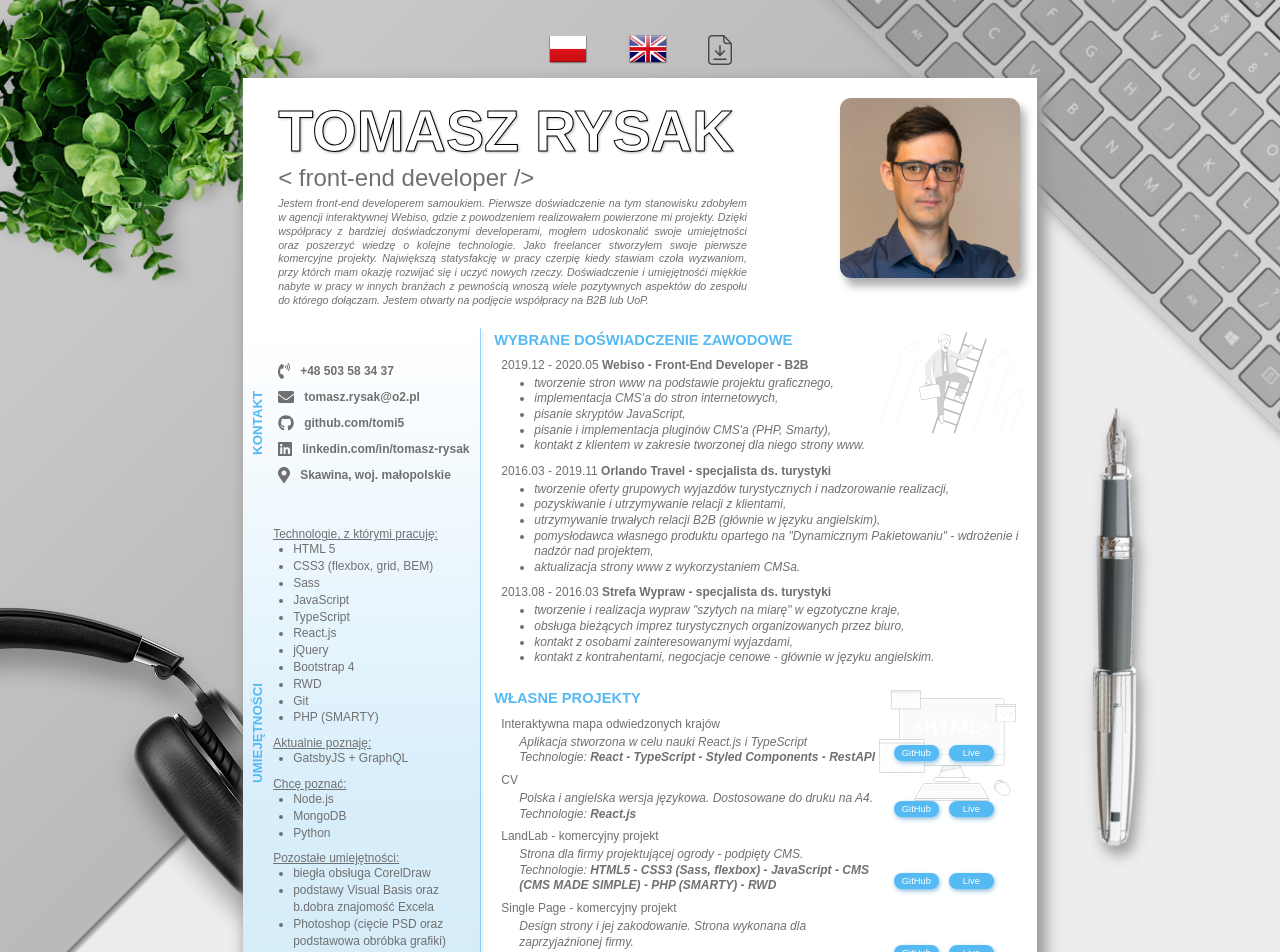
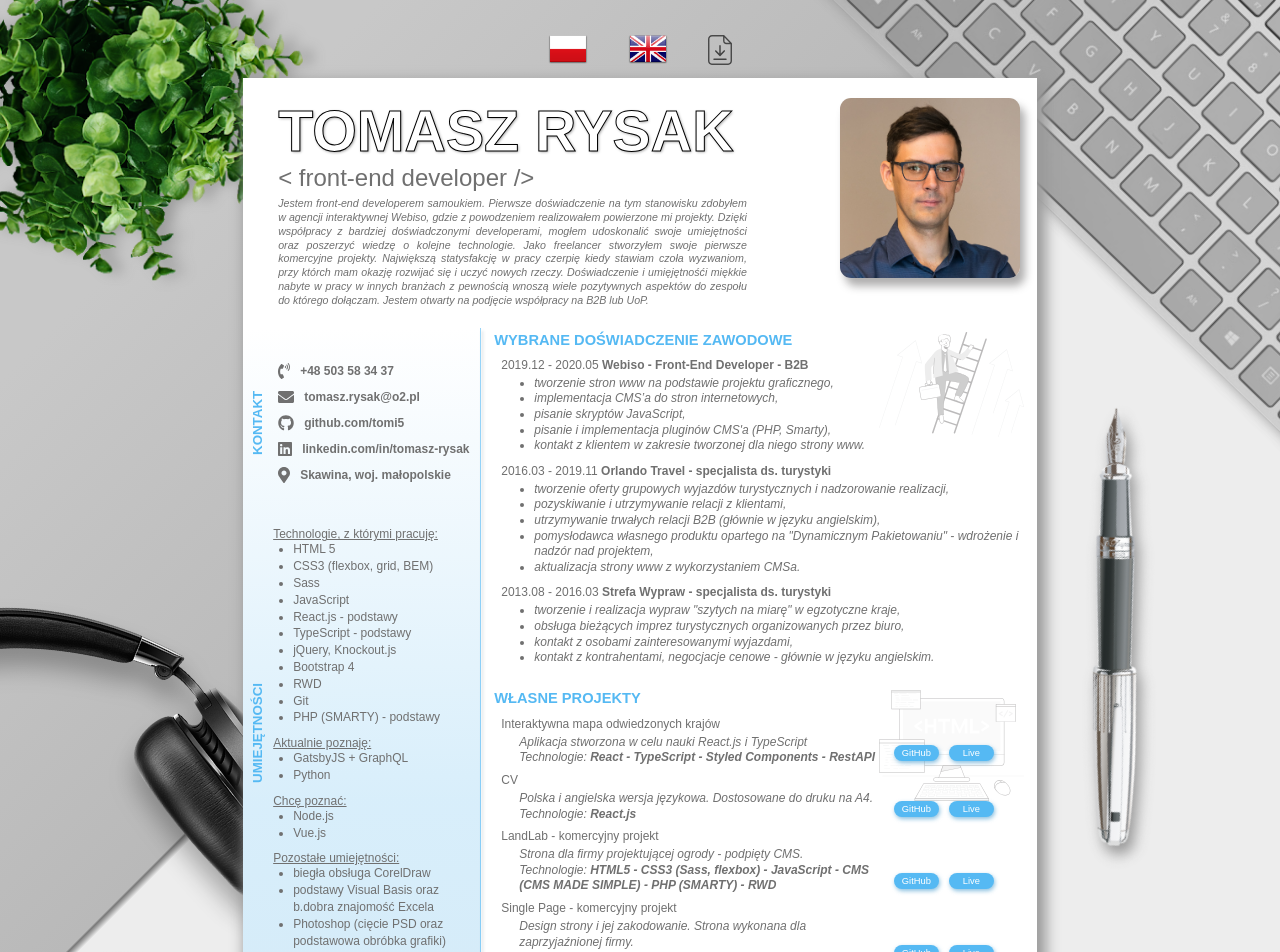
Before and after one commit to tomi5/tomasz-rysak-cv, a React (Create React App) app: page / in a window 1280 px wide. Shown: the top 952 px of the page. Built offline with nearby package versions, Linux system fonts and the light colour scheme.

Commit message:
update highlights data

```diff
--- a/src/datas/highlightsData.js
+++ b/src/datas/highlightsData.js
@@ -61,13 +61,13 @@ const highlightsData = [
           "CSS3 (flexbox, grid, BEM)",
           "Sass",
           "JavaScript",
-          "TypeScript",
-          "React.js",
-          "jQuery",
+          "React.js - podstawy",
+          "TypeScript - podstawy",
+          "jQuery, Knockout.js",
           "Bootstrap 4",
           "RWD",
           "Git",
-          "PHP (SMARTY)",
+          "PHP (SMARTY) - podstawy",
         ],
       },
       {
@@ -77,7 +77,7 @@ const highlightsData = [
           pl: "Aktualnie poznaję:",
           en: "I'm learning:",
         },
-        skillsItem: ["GatsbyJS + GraphQL"],
+        skillsItem: ["GatsbyJS + GraphQL", "Python"],
       },
       {
         id: 3,
@@ -86,7 +86,7 @@ const highlightsData = [
           pl: "Chcę poznać:",
           en: "I want to know:",
         },
-        skillsItem: ["Node.js", "MongoDB", "Python"],
+        skillsItem: ["Node.js", "Vue.js"],
       },
       {
         id: 4,
```
